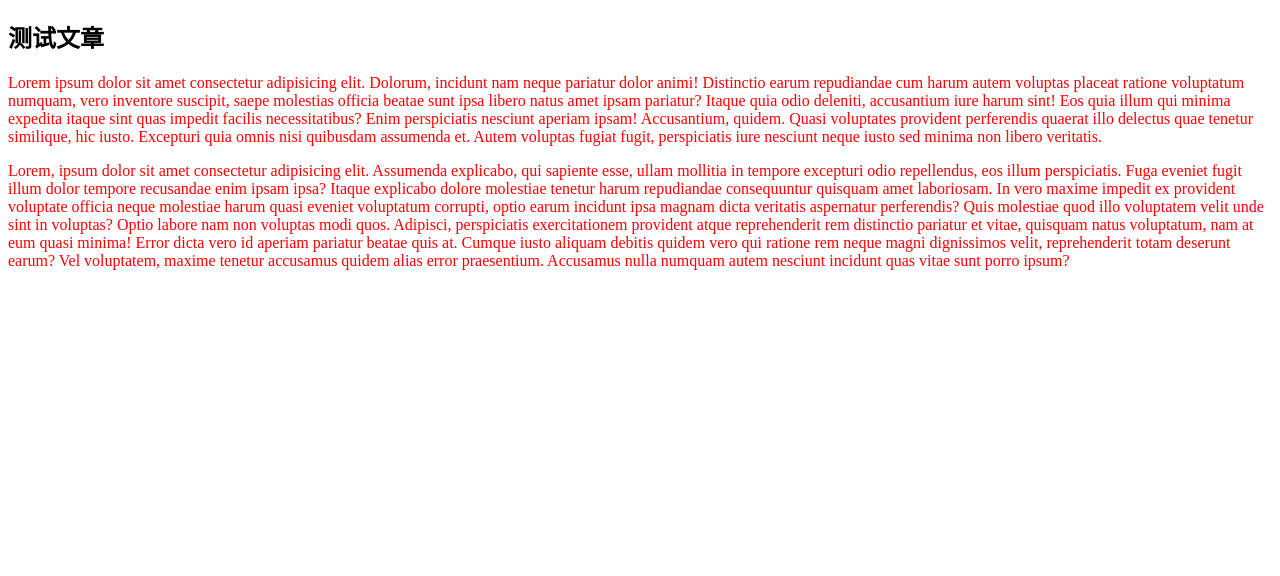
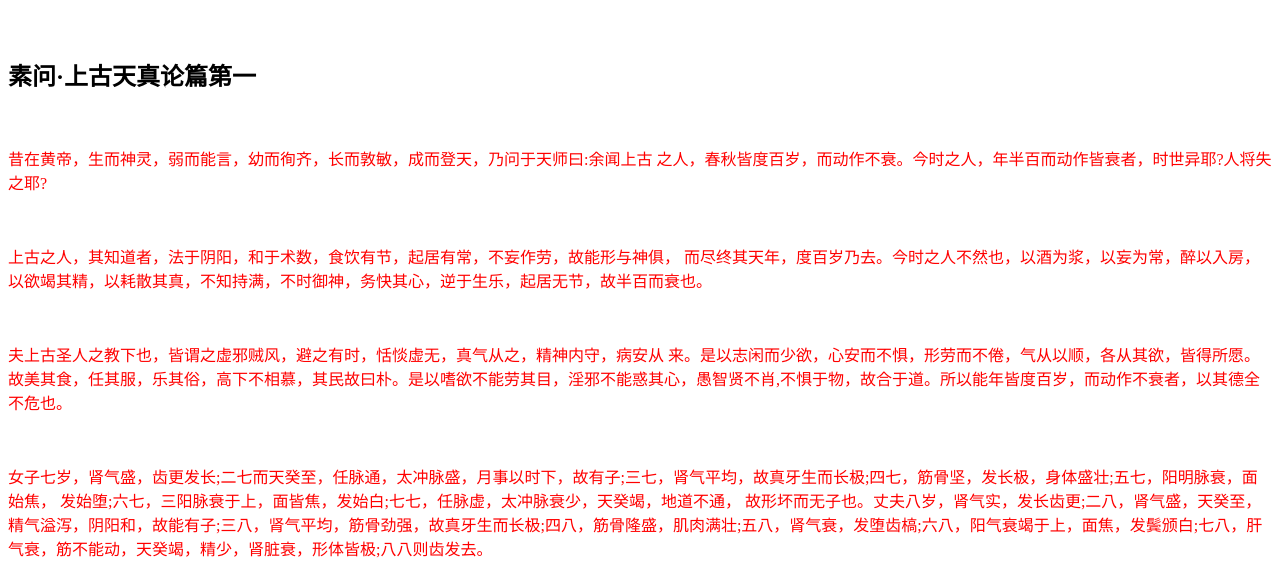
Before and after one commit to Jason-Jinn/jason-jinn.github.io, a plain HTML site: page articles.html in a window 1280 px wide. Shown: the part 258-834 px from the top of the page. Before the commit the page ends 800 px from the top, so only its background shows below. Drawn offline with Linux system fonts and the light colour scheme; a script that the page names is missing.

Commit message:
Update articles.html

```diff
--- a/articles.html
+++ b/articles.html
@@ -33,9 +33,16 @@
     <div class="Articles" id="testarticle">
 
     <h1>文章</h1>
-    <h2>测试文章</h2>
-    <p>Lorem ipsum dolor sit amet consectetur adipisicing elit. Dolorum, incidunt nam neque pariatur dolor animi! Distinctio earum repudiandae cum harum autem voluptas placeat ratione voluptatum numquam, vero inventore suscipit, saepe molestias officia beatae sunt ipsa libero natus amet ipsam pariatur? Itaque quia odio deleniti, accusantium iure harum sint! Eos quia illum qui minima expedita itaque sint quas impedit facilis necessitatibus? Enim perspiciatis nesciunt aperiam ipsam! Accusantium, quidem. Quasi voluptates provident perferendis quaerat illo delectus quae tenetur similique, hic iusto. Excepturi quia omnis nisi quibusdam assumenda et. Autem voluptas fugiat fugit, perspiciatis iure nesciunt neque iusto sed minima non libero veritatis.</p>
-    <p>Lorem, ipsum dolor sit amet consectetur adipisicing elit. Assumenda explicabo, qui sapiente esse, ullam mollitia in tempore excepturi odio repellendus, eos illum perspiciatis. Fuga eveniet fugit illum dolor tempore recusandae enim ipsam ipsa? Itaque explicabo dolore molestiae tenetur harum repudiandae consequuntur quisquam amet laboriosam. In vero maxime impedit ex provident voluptate officia neque molestiae harum quasi eveniet voluptatum corrupti, optio earum incidunt ipsa magnam dicta veritatis aspernatur perferendis? Quis molestiae quod illo voluptatem velit unde sint in voluptas? Optio labore nam non voluptas modi quos. Adipisci, perspiciatis exercitationem provident atque reprehenderit rem distinctio pariatur et vitae, quisquam natus voluptatum, nam at eum quasi minima! Error dicta vero id aperiam pariatur beatae quis at. Cumque iusto aliquam debitis quidem vero qui ratione rem neque magni dignissimos velit, reprehenderit totam deserunt earum? Vel voluptatem, maxime tenetur accusamus quidem alias error praesentium. Accusamus nulla numquam autem nesciunt incidunt quas vitae sunt porro ipsum?</p>
+    <br>
+    <h2>素问·上古天真论篇第一</h2>
+    <br>
+    <p>昔在黄帝，生而神灵，弱而能言，幼而徇齐，长而敦敏，成而登天，乃问于天师曰:余闻上古 之人，春秋皆度百岁，而动作不衰。今时之人，年半百而动作皆衰者，时世异耶?人将失之耶?</p>
+    <br>
+    <p>上古之人，其知道者，法于阴阳，和于术数，食饮有节，起居有常，不妄作劳，故能形与神俱， 而尽终其天年，度百岁乃去。今时之人不然也，以酒为浆，以妄为常，醉以入房，以欲竭其精，以耗散其真，不知持满，不时御神，务快其心，逆于生乐，起居无节，故半百而衰也。</p>
+    <br>
+    <p>夫上古圣人之教下也，皆谓之虚邪贼风，避之有时，恬惔虚无，真气从之，精神内守，病安从 来。是以志闲而少欲，心安而不惧，形劳而不倦，气从以顺，各从其欲，皆得所愿。故美其食，任其服，乐其俗，高下不相慕，其民故曰朴。是以嗜欲不能劳其目，淫邪不能惑其心，愚智贤不肖,不惧于物，故合于道。所以能年皆度百岁，而动作不衰者，以其德全不危也。</p>
+    <br>
+    <p>女子七岁，肾气盛，齿更发长;二七而天癸至，任脉通，太冲脉盛，月事以时下，故有子;三七，肾气平均，故真牙生而长极;四七，筋骨坚，发长极，身体盛壮;五七，阳明脉衰，面始焦， 发始堕;六七，三阳脉衰于上，面皆焦，发始白;七七，任脉虚，太冲脉衰少，天癸竭，地道不通， 故形坏而无子也。丈夫八岁，肾气实，发长齿更;二八，肾气盛，天癸至，精气溢泻，阴阳和，故能有子;三八，肾气平均，筋骨劲强，故真牙生而长极;四八，筋骨隆盛，肌肉满壮;五八，肾气衰，发堕齿槁;六八，阳气衰竭于上，面焦，发鬓颁白;七八，肝气衰，筋不能动，天癸竭，精少，肾脏衰，形体皆极;八八则齿发去。</p>
     </div>
     </body>
 </html>
```
